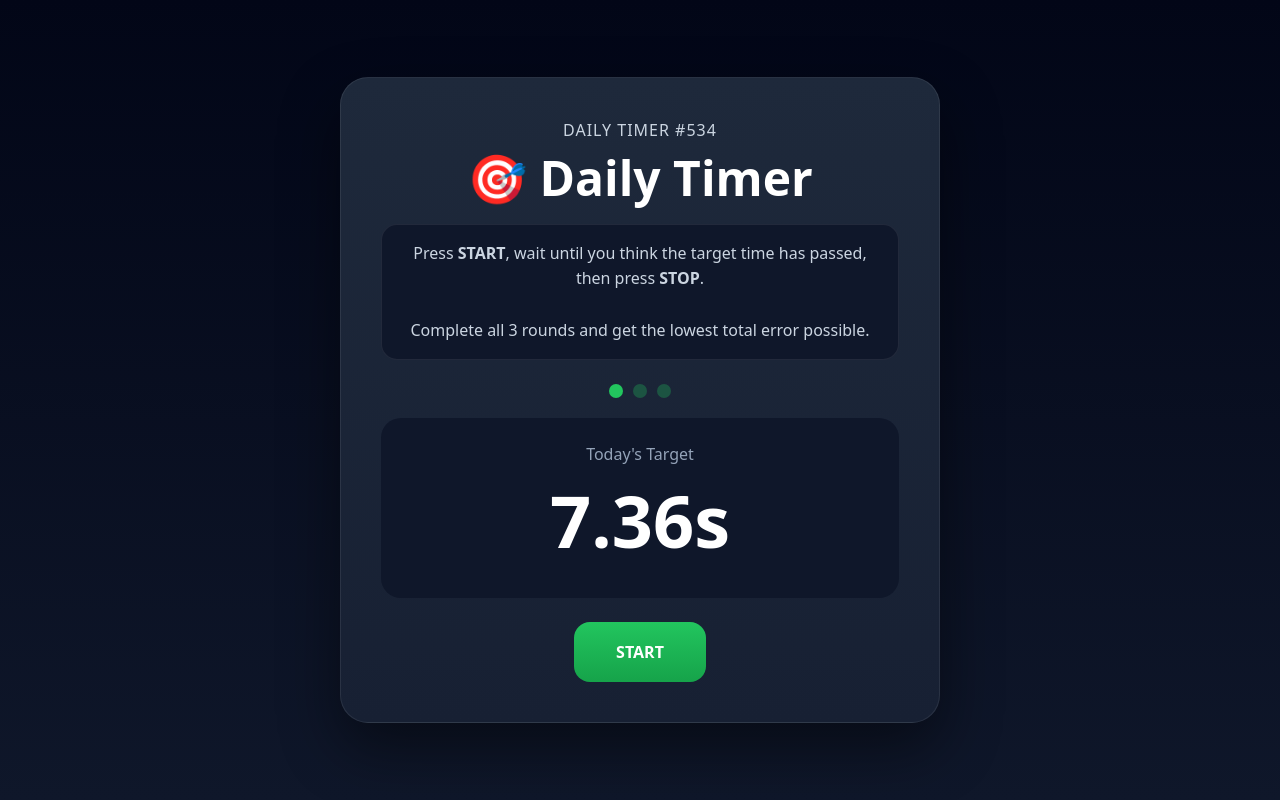
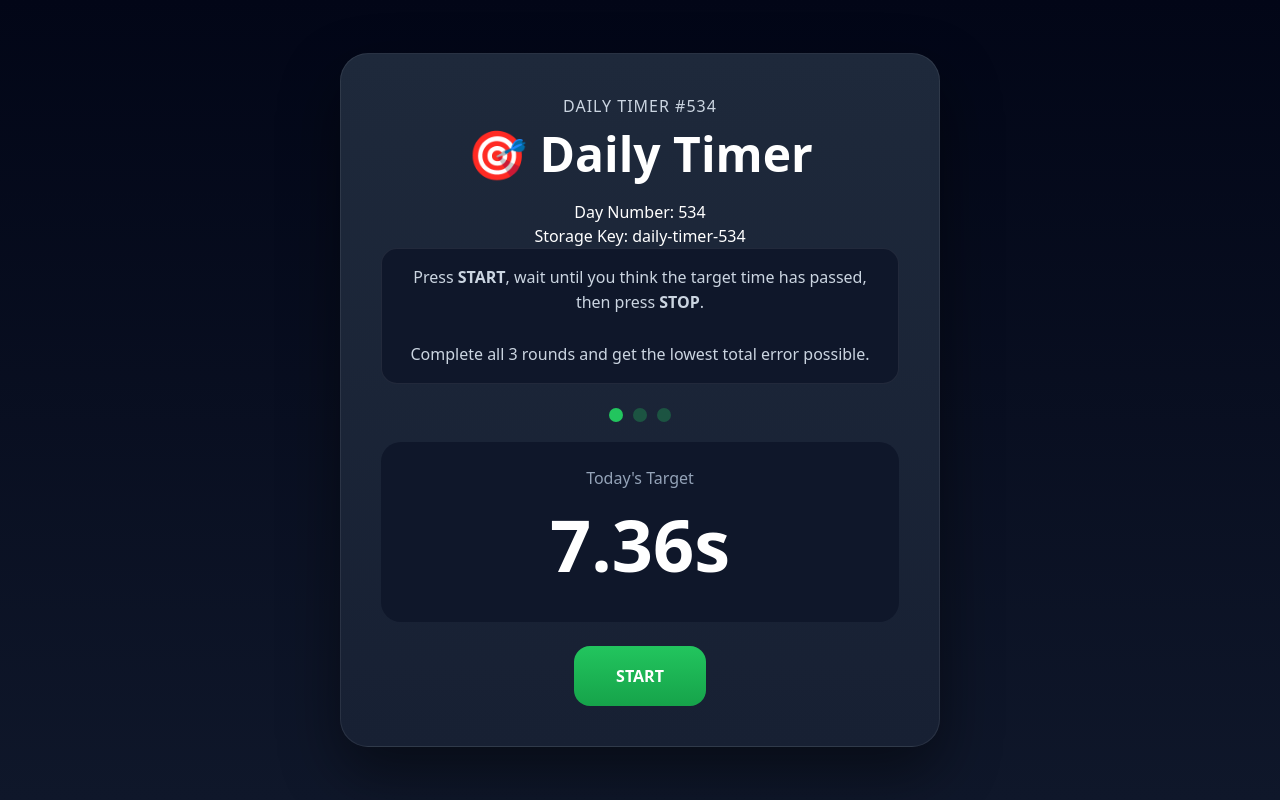
Before and after one commit to supercoolusername123/daily-timer, a Next.js app: page / in a window 1280 px wide. Built offline with nearby package versions, Linux system fonts and the light colour scheme.

Commit message:
whatever you changed

```diff
--- a/app/page.tsx
+++ b/app/page.tsx
@@ -44,8 +44,11 @@ export default function Home() {
 
 useEffect(() => {
   const existing = localStorage.getItem(storageKey);
+
   if (existing) {
     setSaved(JSON.parse(existing));
+  } else {
+    setSaved(null);
   }
 }, [storageKey]);
 
@@ -134,6 +137,8 @@ ${titleForScore(score)}`
         <div style={styles.card}>
           <p style={styles.small}>DAILY TIMER #{dayNumber}</p>
           <h1 style={styles.title}>🎯 Daily Timer</h1>
+          <p>Day Number: {dayNumber}</p>
+<p>Storage Key: {storageKey}</p>
           <h2>Already Completed</h2>
           <p style={styles.muted}>Come back tomorrow for a new challenge.</p>
 
@@ -164,6 +169,8 @@ ${titleForScore(score)}`
         <p style={styles.small}>DAILY TIMER #{dayNumber}</p>
 
         <h1 style={styles.title}>🎯 Daily Timer</h1>
+        <p>Day Number: {dayNumber}</p>
+<p>Storage Key: {storageKey}</p>
 
           <div
   style={{
```
Lines whose indentation alone changed are shown as unchanged.
